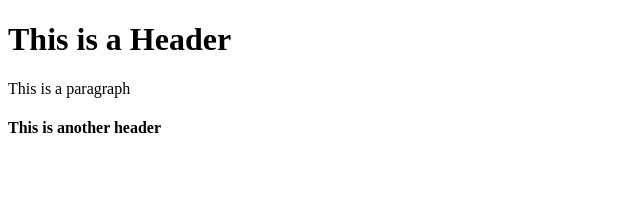
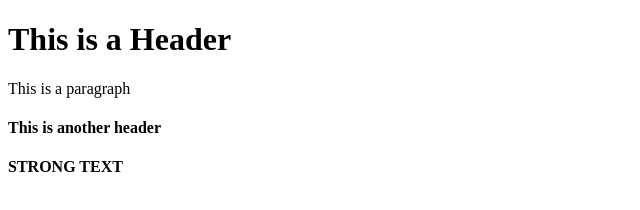
Before and after one commit to alexbrasovan/git-test, a website: page index.html in a window 1280 px wide. Shown: the whole page, without its empty margins (0-640 px from the left). Drawn offline with Linux system fonts and the light colour scheme.

```diff
--- a/index.html
+++ b/index.html
@@ -7,5 +7,6 @@
         <h1>This is a Header</h1>
         <p>This is a paragraph</p>
         <h4>This is another header</h4>
+        <strong>STRONG TEXT</strong>
     </body>
 </html>
```
Also changed, not shown: package.json (added, +24 -0 lines), 2 other files.
